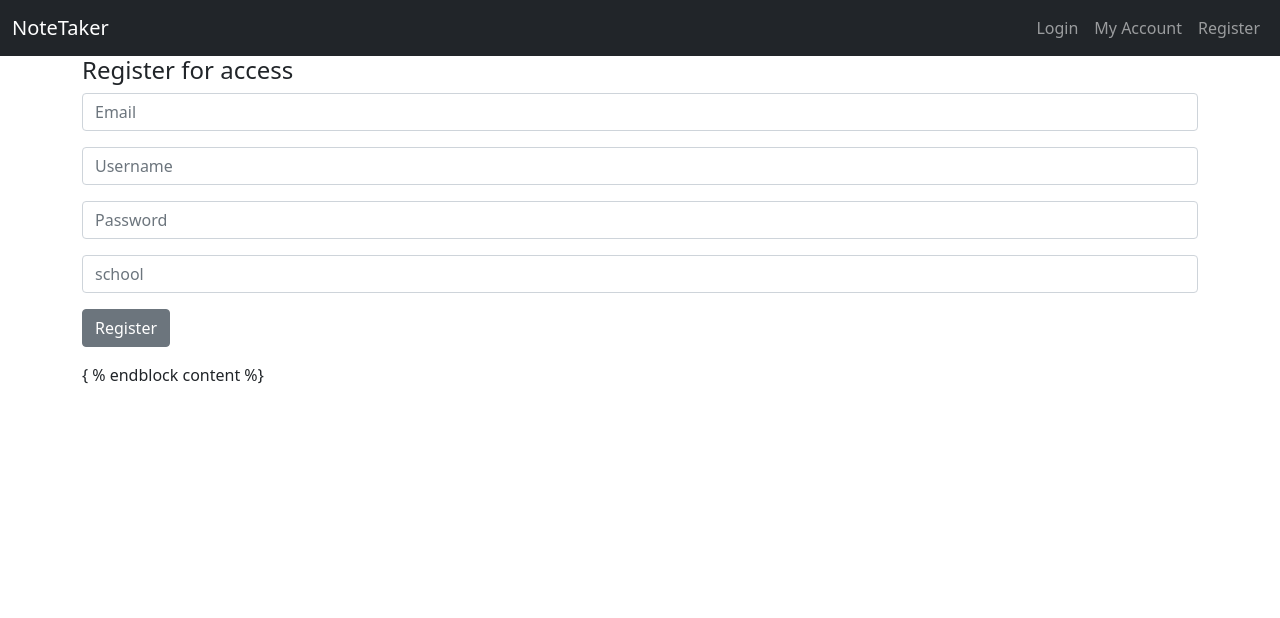
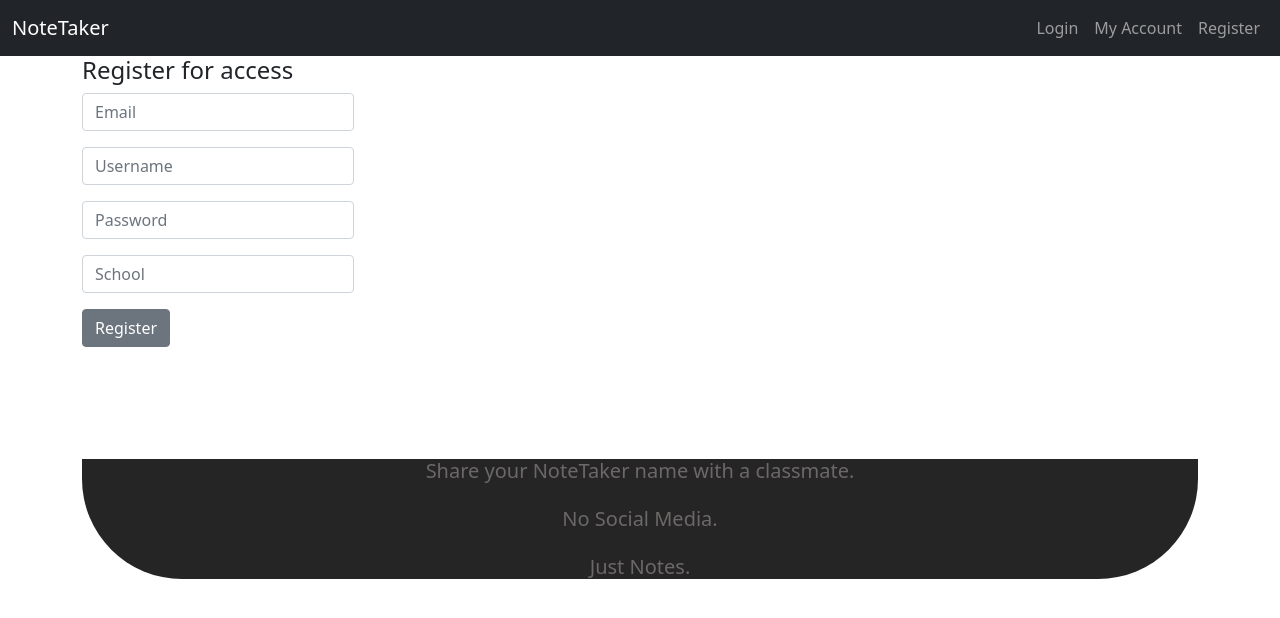
Before and after one commit to Xtinalucia/note, a Flask app: page /auth/register in a window 1280 px wide. Shown: the top 618 px of the page. Run offline with Flask 2, Linux system fonts and the light colour scheme; some libraries are stand-ins or nearby versions.

Commit message:
19nov6am

```diff
--- a/noteapp/auth.py
+++ b/noteapp/auth.py
@@ -42,7 +42,7 @@ def login():
 def logout():
     logout_user()
     return redirect(url_for("auth.login"))
-
+# How to Create
 @auth.route('/register', methods=['GET', 'POST'])
 def register():
     if request.method == "POST":
@@ -69,7 +69,7 @@ def register():
     return render_template("register.html")
 
 ##################   to upload a file/s     ###################
-#
+#FROM DOCUMENTATION
 #https://flask.palletsprojects.com/en/2.0.x/patterns/fileuploads/ -----Uploading
 @auth.route('/my_notes', methods=['GET','POST'])
 def my_notes():
@@ -93,7 +93,7 @@ def my_notes():
 
             # Create document
             doc = Document(document_name=filename, text=content)
-            # Add current user as editor
+            # Add current user as editor connecting thru db relationships
             doc.editors.append(User.query.get(current_user.id))
 
             # See if we got another editor add it
@@ -124,8 +124,7 @@ def my_notes():
 
     return render_template('my_notes.html')
 
-
-
+#Read uploaded document now in the db
 @auth.route('/my_account')
 def my_account():
     print("My Account To see the files after download complete")
@@ -146,7 +145,70 @@ def view_note(id):
 
 
 
+# How to Delete ------------ from PhonebookApp
+@auth.route('/delete')
+def delete():
+    print("delete files after download complete")
+    user = User.query.get(current_user.id)
+    doc = user.documents[0] if len(user.documents) > 0 else False
 
+    return render_template('delete.html', documents=user.documents)
+    return "<p>My Notes View posted or uploaded notes</p>"
+
+@auth.route('/delete/<int:id>',methods=['GET','POST'])
+def delete_doc(id):
+    doc = Document.query.get(id)#find the entry by id
+    print(doc)
+    print("How did i get here? Auth.py line 162")
+    if not doc is None:#if found
+        db.session.delete(doc)#delete entire entry
+        db.session.commit()#commit
+
+    return redirect("/auth/my_account")#refresh the page/#go bk to home page
+
+
+# How to Update ----- phonebook + codemy
+# @auth.route('/update')
+# def update():
+#     print("delete files after download complete")
+#     user = User.query.get(current_user.id)
+
+#     return render_template('update.html')
+
+@auth.route('/update/<int:id>', methods=['GET', 'POST'])
+# @login_required
+def update_info(id):
+    if request.method == "POST":
+        user = User.query.get(current_user.id)
+        print(user)
+        print("Update files here!! Auth.py Line183! !")
+    # name_to_update = User.query.get(id) WRONG!!!This does not match the user print statement from line 182!!!!
+        name_to_update = User.query.get(current_user.id)
+        print(name_to_update)
+
+
+        # email = request.form['email']
+        # username = request.form['username']
+        # password = request.form['password']
+        # school = request.form['school']
+
+        # name_to_update.email = email
+        # name_to_update.username = username
+        # name_to_update.password = password
+        # name_to_update.school = school
+        print("Working!!!!! Auth.py Line191! !")
+        # try:
+        db.session.commit()
+        flash("Updates made")
+        print("hello")
+        return render_template("update.html", name_to_update = name_to_update, id=id)
+
+        # except:
+        #     flash("This didnt work")
+        #     return render_template("update.html", name_to_update = name_to_update, id=id)
+    else:
+        print("my name")
+        return render_template("update.html", name_to_update = name_to_update, id = id)
 
 # @auth.route('/upload')
 # def upload_file():
@@ -157,7 +219,7 @@ def view_note(id):
 #    if request.method == 'POST':
 #       f = request.files['file']
 #       f.save(secure_filename(f.filename))
-#       return 'file uploaded successfully'
+#       return 'ed successfully'
 
 
 
--- a/noteapp/templates/base.html
+++ b/noteapp/templates/base.html
@@ -7,8 +7,8 @@
 
 <link rel="stylesheet" href="https://cdnjs.cloudflare.com/ajax/libs/twitter-bootstrap/5.1.0/css/bootstrap.min.css">
 <link rel="stylesheet" href="https://cdnjs.cloudflare.com/ajax/libs/font-awesome/5.15.4/css/all.min.css">
-<link rel="stylesheet" href="{{ url_for('static', filename='style.css') }}">
-<!-- <link rel="stylesheet" href="assets/css/style.css"> -->
+<link rel="stylesheet" href="{{ url_for('static', filename='/upload/style.css') }}">
+
 <title>{% block title %} Home {% endblock %}</title>
 </head>
 
@@ -20,6 +20,7 @@
 {% include 'messages.html' %}
 
 <div class="container">
+  <!-- <img src="{{url_for('static', filename='/upload/chairs.png') }}" /> -->
 {% include 'messages.html' %}
 {% block content %}
 
@@ -44,9 +45,6 @@
       crossorigin="anonymous"
     ></script>
 <!-- for my image insert line 48 -->
-    <script
-      type="text/javascript"
-      src="{{ url_for('static', filename='noteapp/static/upload/desk.png') }}"
-    ></script>
+
   </body>
 </html>
--- a/noteapp/templates/home.html
+++ b/noteapp/templates/home.html
@@ -3,10 +3,11 @@
 {% block title %} Home {% endblock %}
 
 {% block content %}
-<h1>Thsi is the home page</h1>
+<!-- <h5 class='' style="color: rgb(8, 8, 8)";>Welcome to NoteTaker - Never miss a day of class again.</h5> -->
+<h5 style="background-color: rgb(37, 37, 37); color:rgb(109, 104, 104);">Welcome to NoteTaker - Never miss a day of class again.</h5>
 
 
-<h2>The user is authenticated</h2>
+<!-- <h2>The user is authenticated</h2> -->
 
 
 {% endblock %}
--- a/noteapp/templates/nav.html
+++ b/noteapp/templates/nav.html
@@ -1,25 +1,23 @@
 <nav class="navbar navbar-expand-lg navbar-dark bg-dark">
     <div class="container-fluid">
-      <a class="navbar-brand" href="#">NoteTaker</a>
+      <a class="navbar-brand" href="/">NoteTaker</a>
 
       <button class="navbar-toggler"
       type="button" data-bs-toggle="collapse"
-      data-bs-target="#navbarSupportedContent"
-      aria-controls="navbarSupportedContent"
+      data-bs-target="#navbarSupportedContent15"
+      aria-controls="navbarSupportedContent15"
       aria-expanded="false"
       aria-label="Toggle navigation">
+<span class="navbar-toggler-icon"></span></button>
 
-        <span class="navbar-toggler-icon"></span>
-      </button>
-
-      <div class="collapse navbar-collapse" id="navbarSupportedContent">
+      <div class="collapse navbar-collapse" id="navbarSupportedContent15">
         {% if current_user.is_authenticated %}
         <ul class="navbar-nav me-auto mb-2 mb-lg-0">
           <li class="nav-item">
               <!-- done -->
               <a class="nav-link active" aria-current="page" href={{url_for("notes.home")}}>Home</a>
           </li>
-
+          <!-- link for Update Must be Inserted __________________________ -->
           <li class="nav-item">
             <a class="nav-link" href={{url_for("auth.my_account")}}>My Account</a>
           </li>
@@ -35,6 +33,7 @@
           <li class="nav-item">
           <a class="nav-link" href={{url_for("auth.logout")}}>Logout</a>
         </li>
+
         {% else %}
         <li class="nav-item">
           <a class="nav-link" href={{url_for("auth.login")}}>Login</a>
@@ -45,6 +44,7 @@
         <li class="nav-item">
           <a class="nav-link" href={{url_for("auth.register")}}>Register</a>
         </li>
+
         {% endif %}
 
       </ul>
--- a/noteapp/templates/register.html
+++ b/noteapp/templates/register.html
@@ -4,20 +4,20 @@
 
 <h4>Register for access</h4>
 <form action="" method='post'>
-    <div class="input-group mb-3">
+    <div class="input-group mb-3"  style="width: 17rem">
         <input type="email" class="form-control" placeholder="Email" name="email">
       </div>
 
-      <div class="input-group mb-3">
+      <div class="input-group mb-3" style="width: 17rem">
         <input type="text" class="form-control" placeholder="Username" name="username">
       </div>
 
-      <div class="input-group mb-3">
+      <div class="input-group mb-3" style="width: 17rem">
         <input type="password" class="form-control" placeholder="Password" name="password">
       </div>
 
-      <div class="input-group mb-3">
-        <input type="text" class="form-control" placeholder="school" name="school">
+      <div class="input-group mb-3" style="width: 17rem">
+        <input type="text" class="form-control" placeholder="School" name="school">
       </div>
 
 
@@ -26,6 +26,6 @@
         <button class="btn btn-secondary" type="submit">Register</button>
       </div>
       </form>
-
-{ % endblock content %}
+<br><br><br><br>
+      <h5 style="background-color: rgb(37, 37, 37); color:rgb(109, 104, 104); border-radius: 0px 0px 100px 100px;"> <center>Share your NoteTaker name with a classmate.<br> <br>No Social Media. <br> <br> Just Notes. </center></h5>
 {% endblock %}
```
Also changed, not shown: noteapp/templates/login.html (+5 -5 lines), noteapp/templates/my_account.html (+11 -1 lines), noteapp/templates/my_notes.html (+6 -6 lines), testing.py (+28 -0 lines), app.db.
